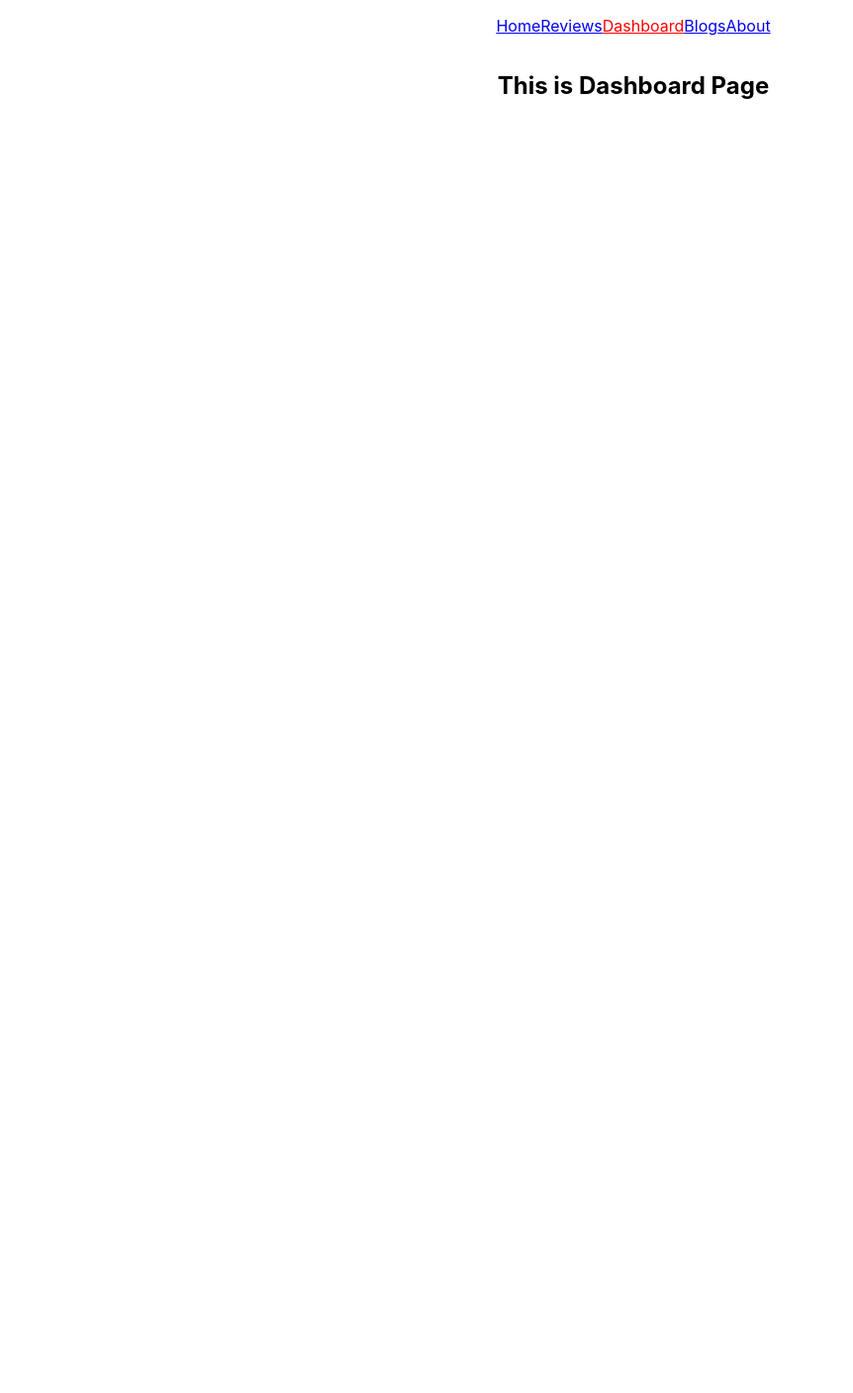
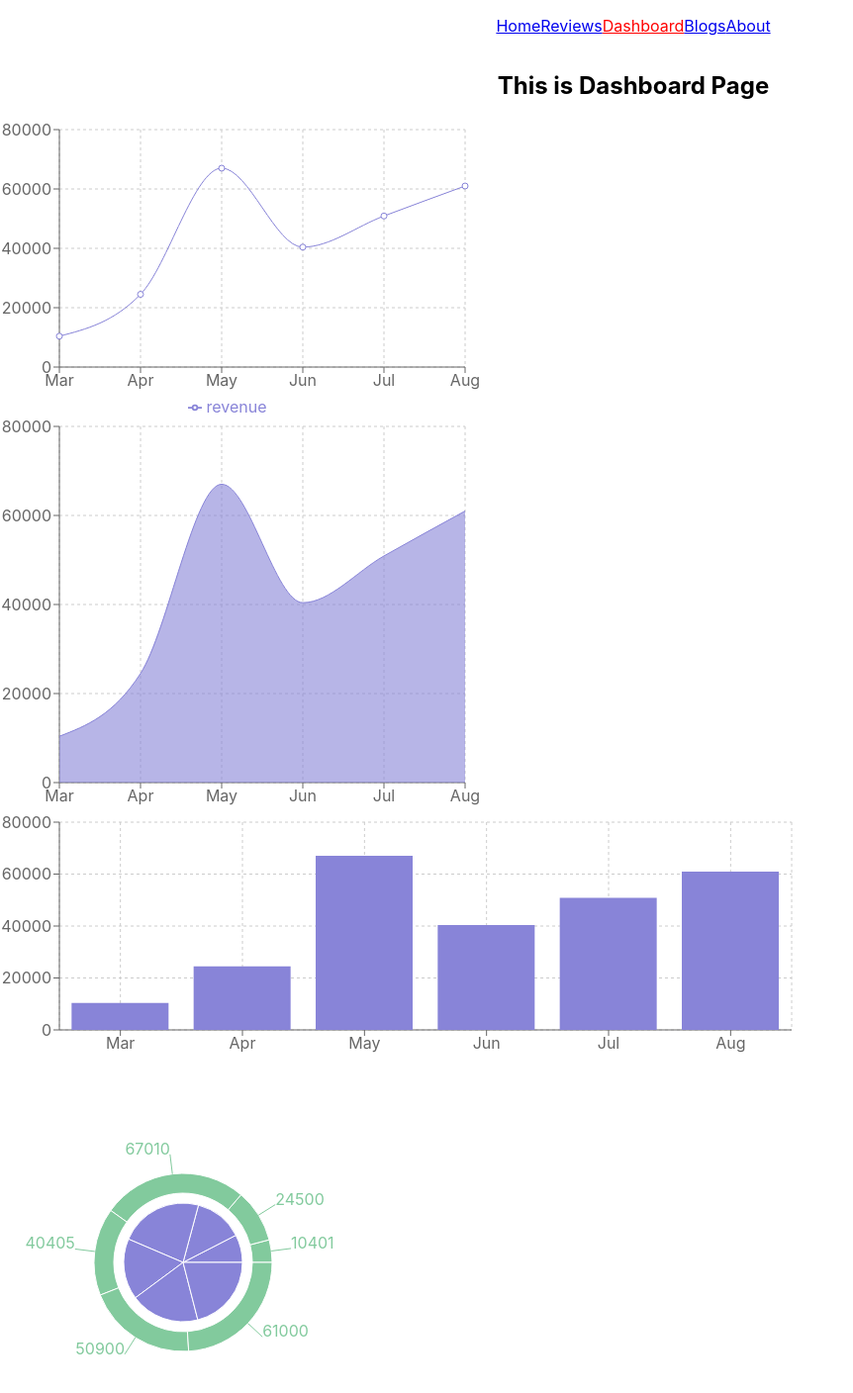
Before and after one commit to muhammad-jiku/jikmunn-airpod-analysis-column, a React (Create React App) app: page /dashboard in a window 1280 px wide. Shown: the top 1408 px of the page at 99% size, without its empty margins (0-862 px from the left). Before the commit the page ends 800 px from the top, so only its background shows below. Built offline with nearby package versions, Linux system fonts and the light colour scheme.

Commit message:
recharts implemented and custom hooks created and utilized

```diff
--- /dev/null
+++ b/src/components/CustomHooks/useChartData/useChartData.js
@@ -0,0 +1,14 @@
+import { useEffect, useState } from 'react';
+
+const useChartData = () => {
+  const [chartData, setChartData] = useState([]);
+  useEffect(() => {
+    fetch('data.json')
+      .then((res) => res.json())
+      .then((chart) => setChartData(chart))
+      .catch((err) => console.log(err));
+  }, []);
+  return [chartData, setChartData];
+};
+
+export default useChartData;
--- a/src/components/Dashboard/Dashboard.js
+++ b/src/components/Dashboard/Dashboard.js
@@ -1,9 +1,17 @@
 import React from 'react';
+import SimpleAreaChart from '../SimpleAreaChart/SimpleAreaChart';
+import SimpleBarChart from '../SimpleBarChart/SimpleBarChart';
+import SimpleLineChart from '../SimpleLineChart/SimpleLineChart';
+import SimplePieChart from '../SimplePieChart/SimplePieChart';
 
 const Dashboard = () => {
   return (
     <div>
       <h2>This is Dashboard Page</h2>
+      <SimpleLineChart />
+      <SimpleAreaChart />
+      <SimpleBarChart />
+      <SimplePieChart />
     </div>
   );
 };
--- /dev/null
+++ b/src/components/SimpleAreaChart/SimpleAreaChart.js
@@ -0,0 +1,48 @@
+import React from 'react';
+import {
+  Area,
+  AreaChart,
+  CartesianGrid,
+  Tooltip,
+  XAxis,
+  YAxis,
+} from 'recharts';
+import useChartData from '../CustomHooks/useChartData/useChartData';
+
+const SimpleAreaChart = () => {
+  const [chartData] = useChartData();
+  // useEffect(() => {
+  //   fetch('data.json')
+  //     .then((res) => res.json())
+  //     .then((chart) => setChartData(chart))
+  //     .catch((err) => console.log(err));
+  // }, []);
+  return (
+    <div>
+      <AreaChart
+        width={500}
+        height={400}
+        data={chartData}
+        margin={{
+          top: 10,
+          right: 30,
+          left: 0,
+          bottom: 0,
+        }}
+      >
+        <CartesianGrid strokeDasharray="3 3" />
+        <XAxis dataKey="month" />
+        <YAxis />
+        <Tooltip />
+        <Area
+          type="monotone"
+          dataKey="revenue"
+          stroke="#8884d8"
+          fill="#8884d8"
+        />
+      </AreaChart>
+    </div>
+  );
+};
+
+export default SimpleAreaChart;
--- /dev/null
+++ b/src/components/SimpleBarChart/SimpleBarChart.js
@@ -0,0 +1,36 @@
+import React from 'react';
+import { Bar, BarChart, CartesianGrid, Tooltip, XAxis, YAxis } from 'recharts';
+import useChartData from '../CustomHooks/useChartData/useChartData';
+
+const SimpleBarChart = () => {
+  const [chartData] = useChartData();
+  // useEffect(() => {
+  //   fetch('data.json')
+  //     .then((res) => res.json())
+  //     .then((chart) => setChartData(chart))
+  //     .catch((err) => console.log(err));
+  // }, []);
+  return (
+    <div>
+      <BarChart
+        width={830}
+        height={250}
+        data={chartData}
+        margin={{
+          top: 10,
+          right: 30,
+          left: 0,
+          bottom: 0,
+        }}
+      >
+        <CartesianGrid strokeDasharray="3 3" />
+        <XAxis dataKey="month" />
+        <YAxis />
+        <Tooltip />
+        <Bar dataKey="revenue" fill="#8884d8" />
+      </BarChart>
+    </div>
+  );
+};
+
+export default SimpleBarChart;
--- /dev/null
+++ b/src/components/SimpleLineChart/SimpleLineChart.js
@@ -0,0 +1,52 @@
+import React from 'react';
+import {
+  CartesianGrid,
+  Legend,
+  Line,
+  LineChart,
+  Tooltip,
+  XAxis,
+  YAxis,
+} from 'recharts';
+import useChartData from '../CustomHooks/useChartData/useChartData';
+
+const SimpleLineChart = () => {
+  const [chartData] = useChartData();
+  // useEffect(() => {
+  //   fetch('data.json')
+  //     .then((res) => res.json())
+  //     .then((chart) => setChartData(chart))
+  //     .catch((err) => console.log(err));
+  // }, []);
+
+  return (
+    <div>
+      <LineChart
+        width={500}
+        height={300}
+        data={chartData}
+        margin={{
+          top: 10,
+          right: 30,
+          left: 0,
+          bottom: 0,
+        }}
+      >
+        <CartesianGrid strokeDasharray="3 3" />
+        <XAxis dataKey="month" />
+        <YAxis />
+        <Tooltip />
+        <Legend />
+        <Line
+          type="monotone"
+          dataKey="revenue"
+          stroke="#8884d8"
+          activeDot={{ r: 8 }}
+        />
+        {/* <Line type="monotone" dataKey="uv" stroke="#82ca9d" /> */}
+      </LineChart>
+    </div>
+  );
+};
+
+export default SimpleLineChart;
--- /dev/null
+++ b/src/components/SimplePieChart/SimplePieChart.js
@@ -0,0 +1,49 @@
+import React from 'react';
+import { Pie, PieChart } from 'recharts';
+import useChartData from '../CustomHooks/useChartData/useChartData';
+
+const SimplePieChart = () => {
+  const [chartData] = useChartData();
+  // useEffect(() => {
+  //   fetch('data.json')
+  //     .then((res) => res.json())
+  //     .then((chart) => setChartData(chart))
+  //     .catch((err) => console.log(err));
+  // }, []);
+
+  return (
+    <div>
+      <PieChart
+        width={400}
+        height={400}
+        margin={{
+          top: 10,
+          right: 30,
+          left: 0,
+          bottom: 0,
+        }}
+      >
+        <Pie
+          data={chartData}
+          dataKey="sell"
+          cx="50%"
+          cy="50%"
+          outerRadius={60}
+          fill="#8884d8"
+        />
+        <Pie
+          data={chartData}
+          dataKey="revenue"
+          cx="50%"
+          cy="50%"
+          innerRadius={70}
+          outerRadius={90}
+          fill="#82ca9d"
+          label
+        />
+      </PieChart>
+    </div>
+  );
+};
+
+export default SimplePieChart;
```
